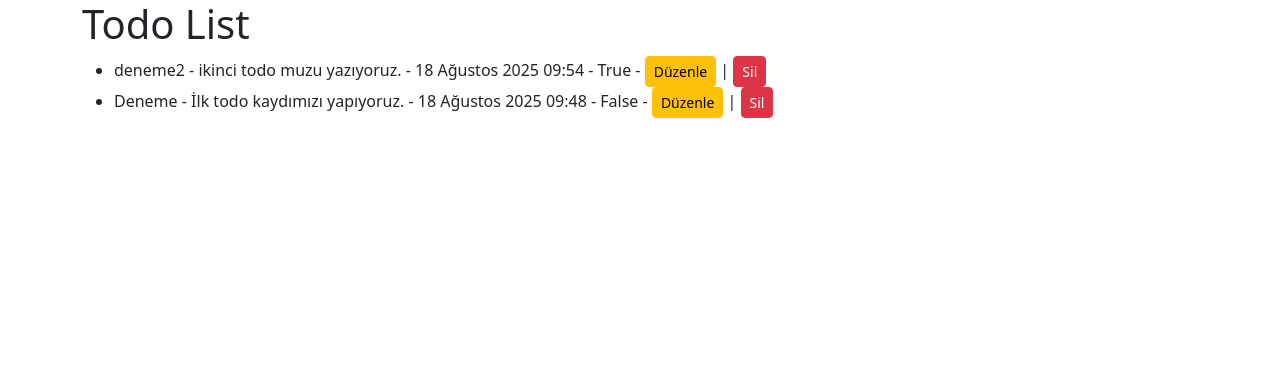
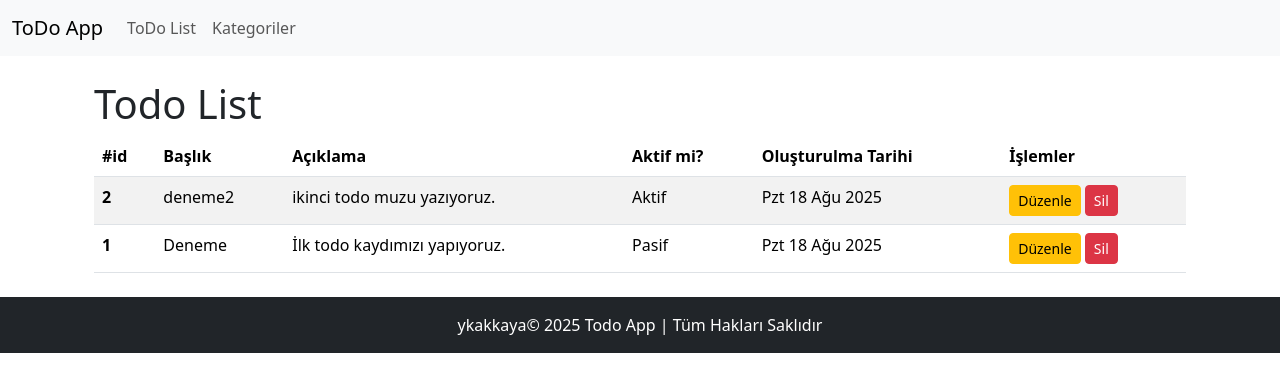
Before and after one commit to ykakkaya/django-todo, a Django app: page / in a window 1280 px wide. Shown: the top 392 px of the page. Run offline with Django 5.2, Linux system fonts and the light colour scheme; data comes from the database, SQL or seed files in the repository; some libraries are stand-ins or nearby versions.

Commit message:
todo_list table

```diff
--- a/templates/layouts/footer.html
+++ b/templates/layouts/footer.html
@@ -0,0 +1,5 @@
+<footer class="bg-dark text-white text-center py-3 mt-4">
+  <div class="container">
+    <p class="mb-0">ykakkaya© 2025 Todo App | Tüm Hakları Saklıdır</p>
+  </div>
+</footer>
--- a/templates/layouts/header.html
+++ b/templates/layouts/header.html
@@ -1,9 +1,6 @@
 {% load static %}
-<!doctype html>
-<html lang="en">
-  <head>
+
     <meta charset="utf-8">
     <meta name="viewport" content="width=device-width, initial-scale=1">
     <title>Bootstrap demo</title>
     <link rel="stylesheet" href="{% static 'css/bootstrap.min.css' %}">
-  </head>
--- a/templates/layouts/master.html
+++ b/templates/layouts/master.html
@@ -1,7 +1,16 @@
 {% load static %}
+<!doctype html>
+<html lang="en">
+  <head>
   {% include "layouts/header.html" %}
+  </head>
   <body>
+    {% include "todo/components/navbar.html" %}
+       <main class="container mt-4">
     {% block content %}{% endblock content %}
+    </main>
+    {% include "layouts/footer.html" %}
     <script src="{% static 'js/bootstrap.bundle.min.js' %}"></script>
   </body>
+
 </html>
--- a/templates/pages/todo_list.html
+++ b/templates/pages/todo_list.html
@@ -5,25 +5,6 @@
 {% block content %}
 <div class="container">
 <h1>Todo List</h1>
-
-<ul>
-    {% for todo in todos %}
-    <li>
-        <span>{{ todo.title }}</span>
-        <span> - </span>
-        <span>{{ todo.description }}</span>
-        <span> - </span>
-        <span>{{ todo.created_at }}</span>
-        <span> - </span>
-        <span>{{ todo.is_active }}</span>
-        <span> - </span>
-        <a href="#" class='btn btn-warning btn-sm' >Düzenle</a>
-        <span> | </span>
-        <a href="#" class='btn btn-danger btn-sm'>Sil</a>
-    </li>
-    {% empty %}
-    <li>Todo Bulunamadı</li>
-    {% endfor %}
-</ul>
+{% include "todo/components/todo_list_table.html" with todos=todos %}
 </div>
 {% endblock content %}
--- /dev/null
+++ b/todo/templates/todo/components/navbar.html
@@ -0,0 +1,15 @@
+<nav class="navbar navbar-expand-lg bg-body-tertiary">
+  <div class="container-fluid">
+    <a class="navbar-brand" href="{% url "home" %}">ToDo App</a>
+    <button class="navbar-toggler" type="button" data-bs-toggle="collapse" data-bs-target="#navbarNavAltMarkup" aria-controls="navbarNavAltMarkup" aria-expanded="false" aria-label="Toggle navigation">
+      <span class="navbar-toggler-icon"></span>
+    </button>
+    <div class="collapse navbar-collapse" id="navbarNavAltMarkup">
+      <div class="navbar-nav">
+
+        <a class="nav-link" href="{% url "home" %}">ToDo List</a>
+        <a class="nav-link" href="#">Kategoriler</a>
+      </div>
+    </div>
+  </div>
+</nav>
--- /dev/null
+++ b/todo/templates/todo/components/todo_list_table.html
@@ -0,0 +1,31 @@
+<table class="table table-striped">
+  <thead>
+    <tr>
+      <th scope="col">#id</th>
+      <th scope="col">Başlık</th>
+      <th scope="col">Açıklama</th>
+      <th scope="col">Aktif mi?</th>
+      <th scope="col">Oluşturulma Tarihi</th>
+      <th scope="col">İşlemler</th>
+    </tr>
+  </thead>
+  <tbody>
+     {% for todo in todos %}
+        <tr>
+            <th scope="row">{{ todo.id }}</th>
+            <td>{{ todo.title }}</td>
+            <td>{{ todo.description }}</td>
+            <td>{{ todo.is_active|yesno:"Aktif,Pasif" }}</td>
+            <td>{{ todo.created_at|date:"D d M Y" }}</td>
+            <td>
+                <a href="#" class='btn btn-warning btn-sm' >Düzenle</a>
+                <a href="#" class='btn btn-danger btn-sm'>Sil</a>
+            </td>
+        </tr>
+    {% empty %}
+        <tr>
+            <td colspan="6" class="text-center">Todo Bulunamadı</td>
+        </tr>
+    {% endfor %}
+  </tbody>
+</table>
--- a/todo/views.py
+++ b/todo/views.py
@@ -5,7 +5,7 @@ from todo.models import Todo
 
 def todo_list(request):
     todos=Todo.objects.all()
-    contex={
+    context={
         'todos': todos
     }
-    return render(request, 'pages/todo_list.html', contex)
+    return render(request, 'pages/todo_list.html', context)
```
